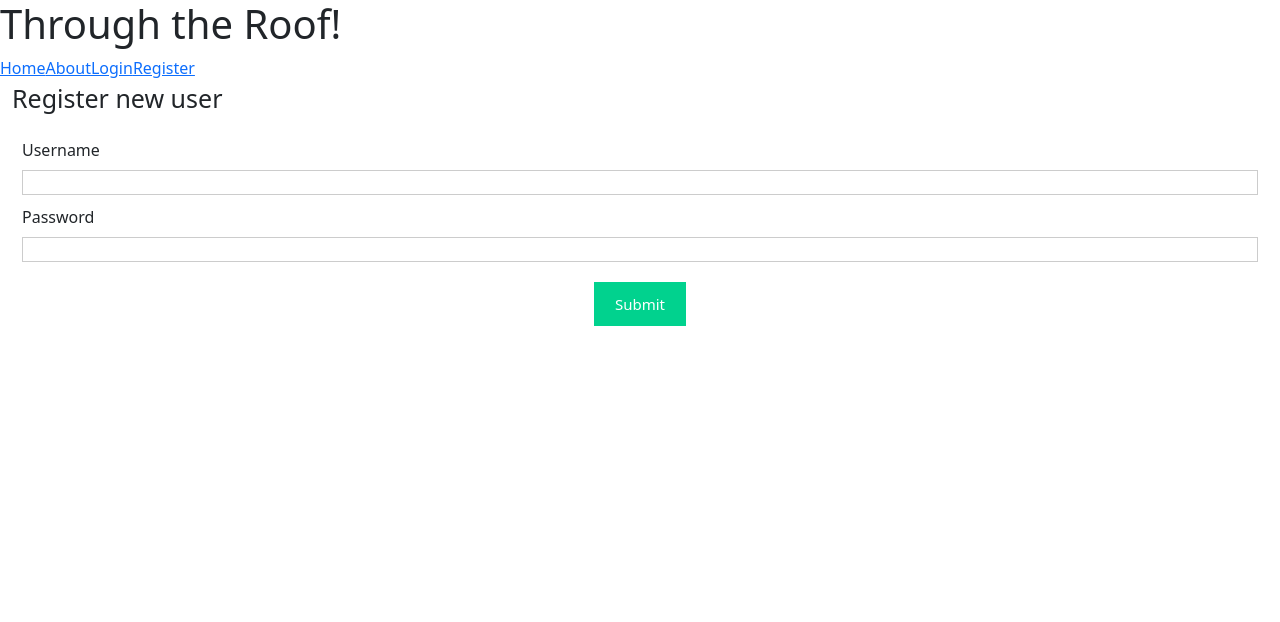
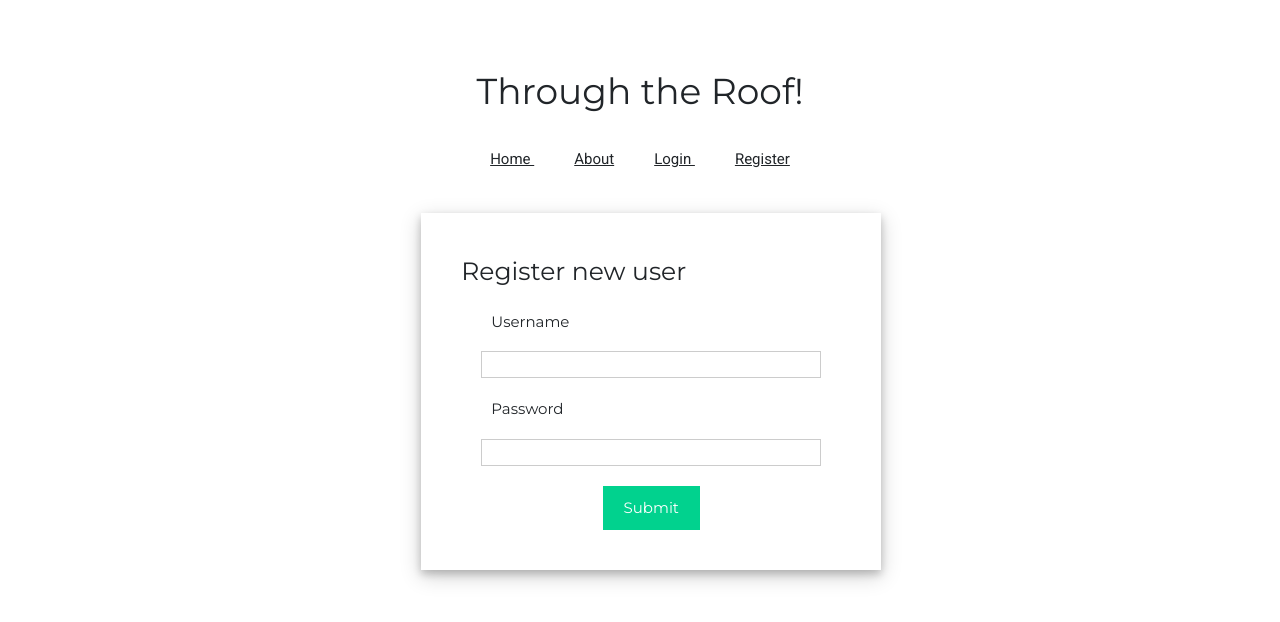
Before and after one commit to WeeHorse/through-the-roof, a React (Create React App) app in the folder ReactFrontend/: page /register in a window 1280 px wide. Shown: the top 622 px of the page. Built offline with nearby package versions, Linux system fonts and the light colour scheme; data requests are answered from the project's data file.

Commit message:
modifierat css och formatering

```diff
--- a/ReactFrontend/src/components/Header.js
+++ b/ReactFrontend/src/components/Header.js
@@ -4,11 +4,16 @@ const Header = () => {
 
   return (
     <header>
+      <center>
       <h1>Through the Roof!</h1>
-      <Link to="/">Home</Link>
+      <Link to="/">Home </Link>
+
       <Link to="/about">About</Link>
-      <Link to="/login">Login</Link>
-      <Link to="/register">Register</Link>
+
+      <Link to="/login">Login </Link>
+
+      <Link to="/register">Register </Link>
+      </center>
     </header>
   );
 };
--- a/ReactFrontend/src/components/HomePage.js
+++ b/ReactFrontend/src/components/HomePage.js
@@ -1,7 +1,7 @@
 const HomePage = () => {
   return (
     <div>
-      <h2>Active auctions</h2>
+      <center><h2>Active auctions</h2></center>
     </div>
   );
 };
--- a/ReactFrontend/src/components/UserLogin.js
+++ b/ReactFrontend/src/components/UserLogin.js
@@ -96,11 +96,13 @@ function UserLogin() {
   );
 
   return (
-    <div className="user-login">
+    <div className="list-container">
+      <center>
       <div className="login-form">
         <div className="title">Sign In</div>
         {isSubmitted ? <div>User is successfully logged in</div> : renderForm}
       </div>
+      </center>
     </div>
   );
 }
--- a/ReactFrontend/src/components/UserRegister.js
+++ b/ReactFrontend/src/components/UserRegister.js
@@ -70,11 +70,13 @@ function UserRegister() {
   );
 
   return (
-    <div className="user-register">
+    <div className="list-container">
+      <center>
       <div className="register-form">
         <div className="title">Register new user</div>
         {isSubmitted ? <div>User is successfully created</div> : renderForm}
       </div>
+      </center>
     </div>
   );
 }
--- a/ReactFrontend/src/index.css
+++ b/ReactFrontend/src/index.css
@@ -1,7 +1,21 @@
 @import url("https://fonts.googleapis.com/css2?family=Poppins:wght@400;600;700&display=swap");
+@import url("https://www.w3schools.com/w3css/4/w3.css");
+@import url("https://fonts.googleapis.com/css?family=Roboto");
+@import url("https://fonts.googleapis.com/css?family=Montserrat");
+@import url("https://cdnjs.cloudflare.com/ajax/libs/font-awesome/4.7.0/css/font-awesome.min.css");
+
+
 
 * {
-  box-sizing: border-box;
-  margin: 0;
+  box-sizing:content-box;
+  margin: 10px;
   padding: 0;
+
 }
+
+a {
+  font-family: "Roboto", sans-serif;
+  padding: 10px;
+}
+
+body,h1,h2,h3,h4,h5,h6 {font-family: "Montserrat", sans-serif; padding: 25px;}
--- a/ReactFrontend/src/index.js
+++ b/ReactFrontend/src/index.js
@@ -1,6 +1,7 @@
 import React from 'react';
 import ReactDOM from 'react-dom';
-import './index.css';
+import './style_login_temp.css';
+import './index.css'
 import App from './App';
 import reportWebVitals from './reportWebVitals';
 
--- a/ReactFrontend/src/style_login_temp.css
+++ b/ReactFrontend/src/style_login_temp.css
@@ -14,6 +14,7 @@
   input[type="password"] {
     height: 25px;
     border: 1px solid rgba(0, 0, 0, 0.2);
+
   }
 
   input[type="submit"] {
@@ -39,10 +40,22 @@
     background-color: white;
     padding: 2rem;
     box-shadow: 0 4px 8px 0 rgba(0, 0, 0, 0.2), 0 6px 20px 0 rgba(0, 0, 0, 0.19);
+    width: 400px;
+    text-align: left;
+
+  }
+
+  .register-form {
+    background-color: white;
+    padding: 2rem;
+    box-shadow: 0 4px 8px 0 rgba(0, 0, 0, 0.2), 0 6px 20px 0 rgba(0, 0, 0, 0.19);
+    width: 400px;
+    text-align: left;
+
   }
 
   .list-container {
-    display: flex;
+    display: unset;
   }
 
   .error {
@@ -52,12 +65,12 @@
 
   .title {
     font-size: 25px;
-    margin-bottom: 20px;
+
   }
 
   .input-container {
     display: flex;
-    flex-direction: column;
+    flex-direction:column;
     gap: 8px;
     margin: 10px;
   }
```
